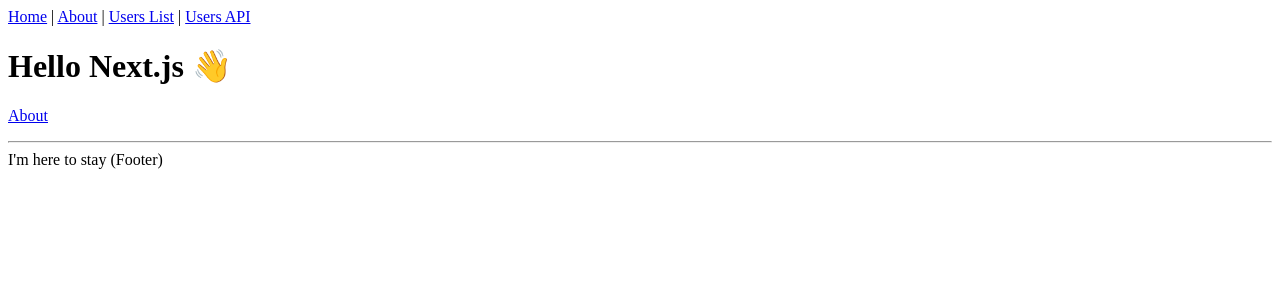
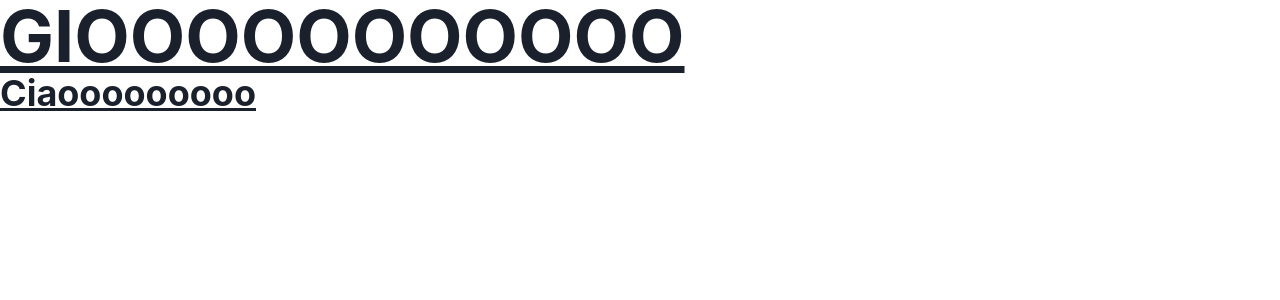
Before and after one commit to GiovaS80/chakra-tailwind, a Next.js app: page / in a window 1280 px wide. Shown: the top 300 px of the page. Built offline with nearby package versions, Linux system fonts and the light colour scheme.

Commit message:
after so many attempts, it seems that Tailwind and Chakra-Ui want to clooaborate

```diff
--- /dev/null
+++ b/pages/_app.tsx
@@ -0,0 +1,12 @@
+import '../styles/globals.css'
+import { ChakraProvider } from '@chakra-ui/react'
+
+function MyApp({ Component, pageProps }) {
+    return (
+        <ChakraProvider>
+            <Component {...pageProps} />
+        </ChakraProvider>
+    )
+}
+
+export default MyApp
--- a/pages/index.tsx
+++ b/pages/index.tsx
@@ -1,13 +1,32 @@
-import Link from 'next/link'
-import Layout from '../components/Layout'
+// import Link from 'next/link'
+// import Layout from '../components/Layout'
 
-const IndexPage = () => (
-  <Layout title="Home | Next.js + TypeScript Example">
-    <h1>Hello Next.js 👋</h1>
-    <p>
-      <Link href="/about">About</Link>
-    </p>
-  </Layout>
-)
+// const IndexPage = () => (
+//   <Layout title="Home | Next.js + TypeScript Example">
+//     <h1 className="text-6xl font-bold underline">Hello Next.js 👋</h1>
+//     <p>
+//       <Link href="/about">About</Link>
+//     </p>
+//   </Layout>
+// )
 
-export default IndexPage
+// export default IndexPage
+
+import Head from "next/head";
+import { Heading,} from "@chakra-ui/react"
+
+export default function Home() {
+  return (
+    <div className={"styles.container"} >
+      <Head>
+        <title>kkk</title>
+
+      </Head>
+
+      <main>
+        <h1 className="text-7xl font-bold underline">GIOOOOOOOOOOO</h1>
+        <Heading className="font-bold underline" >Ciaooooooooo</Heading>
+      </main>
+    </div>
+  )
+}
--- /dev/null
+++ b/postcss.config.js
@@ -0,0 +1,6 @@
+module.exports = {
+  plugins: {
+    tailwindcss: {},
+    autoprefixer: {},
+  },
+}
--- /dev/null
+++ b/styles/globals.css
@@ -0,0 +1,3 @@
+@tailwind base;
+@tailwind components;
+@tailwind utilities;
--- /dev/null
+++ b/tailwind.config.js
@@ -0,0 +1,11 @@
+/** @type {import('tailwindcss').Config} */
+module.exports = {
+  content: [
+    './pages/**/*.{js,ts,jsx,tsx}',
+    './components/**/*.{js,ts,jsx,tsx}',
+  ],
+  theme: {
+    extend: {},
+  },
+  plugins: [],
+}
```
Also changed, not shown: package.json (+7 -0 lines), tsconfig.json (+15 -4 lines), 2 other files (tests, documents, lock files or other folders).
